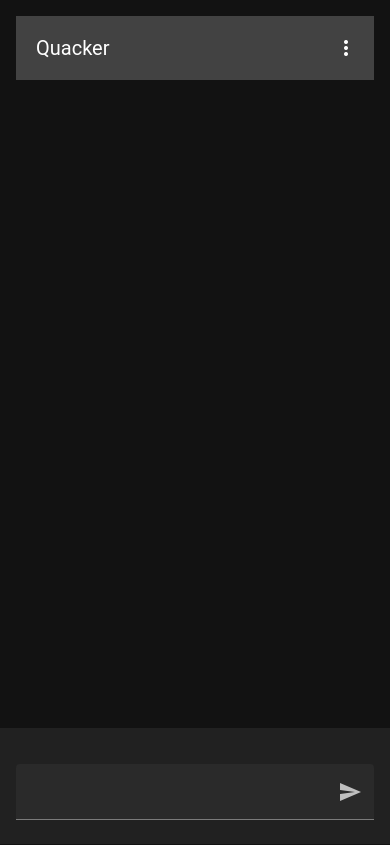
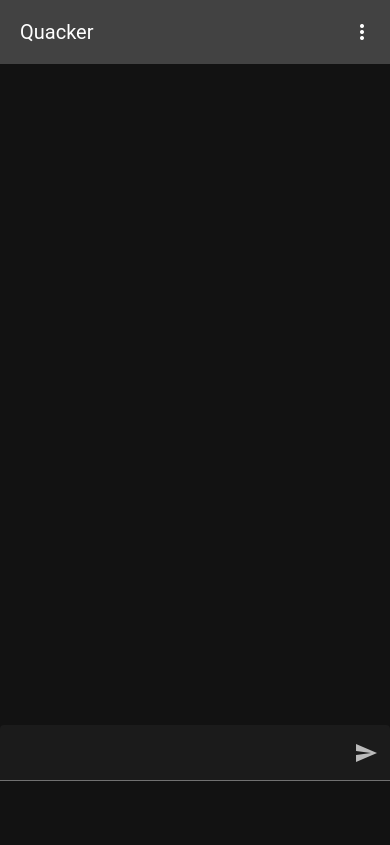
Before and after one commit to Sidorakh/quacker, a Vue app: page / in a window 390 px wide. Built offline with nearby package versions, Linux system fonts and the light colour scheme.

Commit message:
Reshuffled design, hopefully works better on mobile now.. Take 2

```diff
--- a/index.html
+++ b/index.html
@@ -1,5 +1,5 @@
 <!DOCTYPE html>
-<html lang="en">
+<html lang="en" style="overflow-y: hidden;">
   <head>
     <meta charset="UTF-8">
     <link rel="icon" href="/favicon.ico">
--- a/src/App.vue
+++ b/src/App.vue
@@ -2,7 +2,7 @@
   <v-app>
 
 
-    <v-main>
+    <v-main style="">
       <quacker-chat/>
     </v-main>
 
--- a/src/components/QuackerChat.vue
+++ b/src/components/QuackerChat.vue
@@ -1,10 +1,8 @@
 <template>
-  <v-container class="fill-height">
-    <v-responsive
-      class="fill-height mx-auto chat-container"
-      max-width="900"
-      height="100dvh"
-    >
+  <v-row>
+    <v-col v-if="!$vuetify.display.mobile" cols="3"/>
+    <v-col>
+      <div class="d-flex flex-column main-container">
         <v-toolbar>
           <v-toolbar-title>
             Quacker
@@ -26,13 +24,27 @@
               </v-list>
           </v-menu>
         </v-toolbar>
+        <v-responsive>
           <div class="chat-window" ref="chat">
             <template v-for="(msg,i) of history" :key="`msg-${i}`">
               <quacker-chat-bubble :text="msg.text" :side="msg.side"/>
             </template>
           </div>
         </v-responsive>
-
+        <v-row width="100%">
+          <v-col cols="12" md="12">
+            <div :class="`fill-width ${is_typing ? 'text-base' : 'text-transparent'} mb-1`">
+              {{ is_typing ? 'Quacker is typing' : '.' }}
+            </div>
+            <v-text-field
+              v-model="next_message"
+              class="chat-input"
+              append-inner-icon="mdi-send"
+              @click:append-inner="send_message"
+              @keydown.enter.exact.prevent="send_message"
+            />
+          </v-col>
+        </v-row>
         <v-dialog v-model="show_options_dialog" max-width="500" persistent>
           <v-card>
             <v-card-title> Options </v-card-title>
@@ -46,25 +58,10 @@
             </v-card-actions>
           </v-card>
         </v-dialog>
-    <v-footer app>
-        <v-row>
-          <v-col v-if="!$vuetify.display.mobile" cols="3"/>
-          <v-col cols="12" md="6">
-            <div :class="`fill-width ${is_typing ? 'text-base' : 'text-transparent'} mb-1`">
-              {{ is_typing ? 'Quacker is typing' : '.' }}
       </div>
-            <v-text-field
-              v-model="next_message"
-              class="chat-input"
-              append-inner-icon="mdi-send"
-              @click:append-inner="send_message"
-              @keydown.enter.exact.prevent="send_message"
-            />
     </v-col>
     <v-col v-if="!$vuetify.display.mobile" cols="3"/>
   </v-row>
-    </v-footer>
-  </v-container>
 </template>
 <style @scoped>
   .chat-container {
@@ -79,6 +76,15 @@
   .chat-window {
     overflow-y: scroll;
     height: 75dvh;
+  }
+  .fill-responsive-height {
+    height: 100dvh;
+    align-items: start;
+    display: flex;
+    flex-wrap: wrap;
+  }
+  .main-container {
+
   }
 </style>
 <script>
--- a/vite.config.mjs
+++ b/vite.config.mjs
@@ -44,6 +44,7 @@ export default defineConfig({
   },
   server: {
     port: 3000,
+    allowedHosts: true
   },
   css: {
     preprocessorOptions: {
```
Lines whose indentation alone changed are shown as unchanged.
